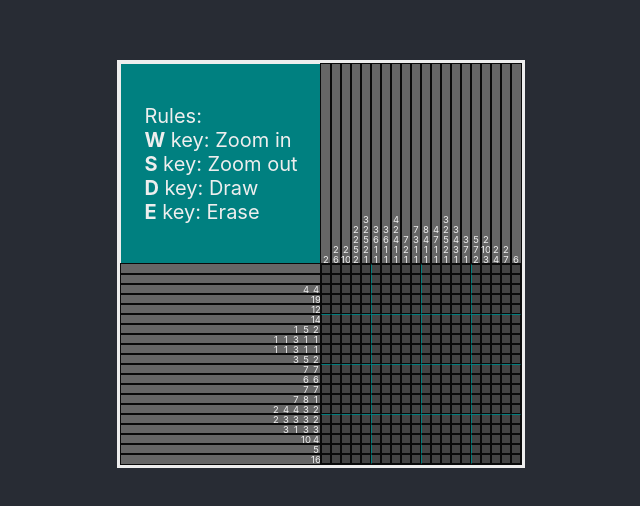
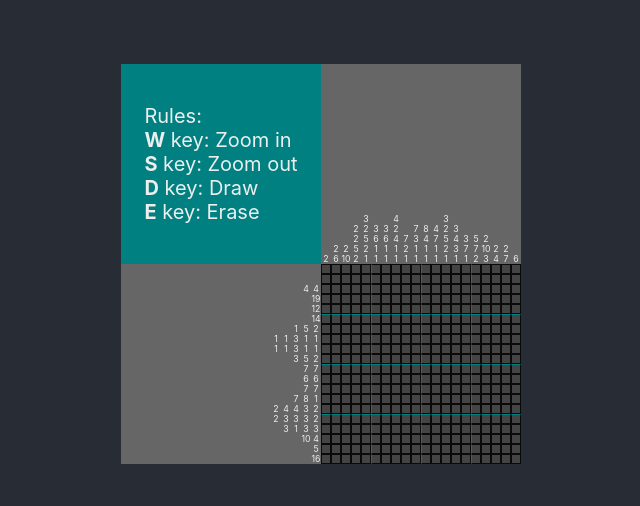
Before and after one commit to FelicianoG/nonogramsdasu, a React (Create React App) app: page / in a window 1280 px wide. Shown: the part 136-642 px from the top of the page, without its empty margins (319-959 px from the left). Built offline with nearby package versions, Linux system fonts and the light colour scheme.

Commit message:
started styles rework

```diff
--- a/src/App.css
+++ b/src/App.css
@@ -1,3 +1,11 @@
+html {
+  box-sizing: border-box;
+}
+*,
+*:before,
+*:after {
+  box-sizing: inherit;
+}
 .App {
   text-align: center;
 }
@@ -16,6 +24,8 @@
 .App-header {
   background-color: #282c34;
   min-height: 100vh;
+  height: 100%;
+  width: 100%;
   display: flex;
   flex-direction: column;
   align-items: center;
--- a/src/components/ColRow.jsx
+++ b/src/components/ColRow.jsx
@@ -22,31 +22,30 @@ export default function ColRow({ size, arr, isCol, columnNum, rowNum }) {
     width: `${size / divisionSize}px`,
     height: `${size / divisionSize}px`,
     fontSize:
-      size > 100
-        ? `${(size - 10) / divisionSize}px`
-        : `${size / divisionSize}px`,
+      size > 200
+        ? `${(size - 50) / divisionSize}px`
+        : `${(size - 25) / divisionSize}px`,
     display: "flex",
     justifyContent: "center",
+    alignItems: "flex-end",
+  };
+
+  const COL_STYLES = {
+    width: "100%",
+    height: "100%",
+    flexGrow: 1,
+    display: "flex",
+    flexDirection: !isCol ? "row" : "column",
+    justifyContent: "flex-end",
     alignItems: "center",
+    boxSizing: "border-box",
   };
 
   return (
     <div style={COLROW_STYLES}>
       {arr.map((a, i) => {
         return (
-          <div
-            key={i}
-            style={{
-              width: "100%",
-              height: "100%",
-              outline: `${colorTheme.black} solid 1px`,
-              flexGrow: 1,
-              display: "flex",
-              flexDirection: !isCol ? "row" : "column",
-              justifyContent: "flex-end",
-              alignItems: "center",
-            }}
-          >
+          <div key={i} style={COL_STYLES}>
             {arrayToBlocks(a).map((b, j) => (
               <div key={j} style={ROW_STYLES}>
                 {b}
--- a/src/components/Description.jsx
+++ b/src/components/Description.jsx
@@ -14,7 +14,6 @@ export default function Description({
 }) {
   const DESC_STYLES = {
     backgroundColor: colorTheme.accent,
-    border: `${colorTheme.white} solid 4px`,
     color: colorTheme.white,
   };
 
--- a/src/components/Grid.jsx
+++ b/src/components/Grid.jsx
@@ -12,7 +12,6 @@ export default function Grid({
   const GRID_STYLE = {
     backgroundColor: colorTheme.middle,
     display: "flex",
-    outline: `${colorTheme.black} solid 1px`,
     justifyContent: "center",
     alignItems: "center",
     flexDirection: "column",
--- a/src/components/Square.jsx
+++ b/src/components/Square.jsx
@@ -16,7 +16,7 @@ export default function Square({
     width: `${gridSize / resolution}px`,
     height: `${gridSize / resolution}px`,
     backgroundColor: colorTheme.middle,
-    border: `${colorTheme.black} solid 1px`,
+    border: `${colorTheme.black} solid .1px`,
     boxSizing: "border-box",
   };
 
```
